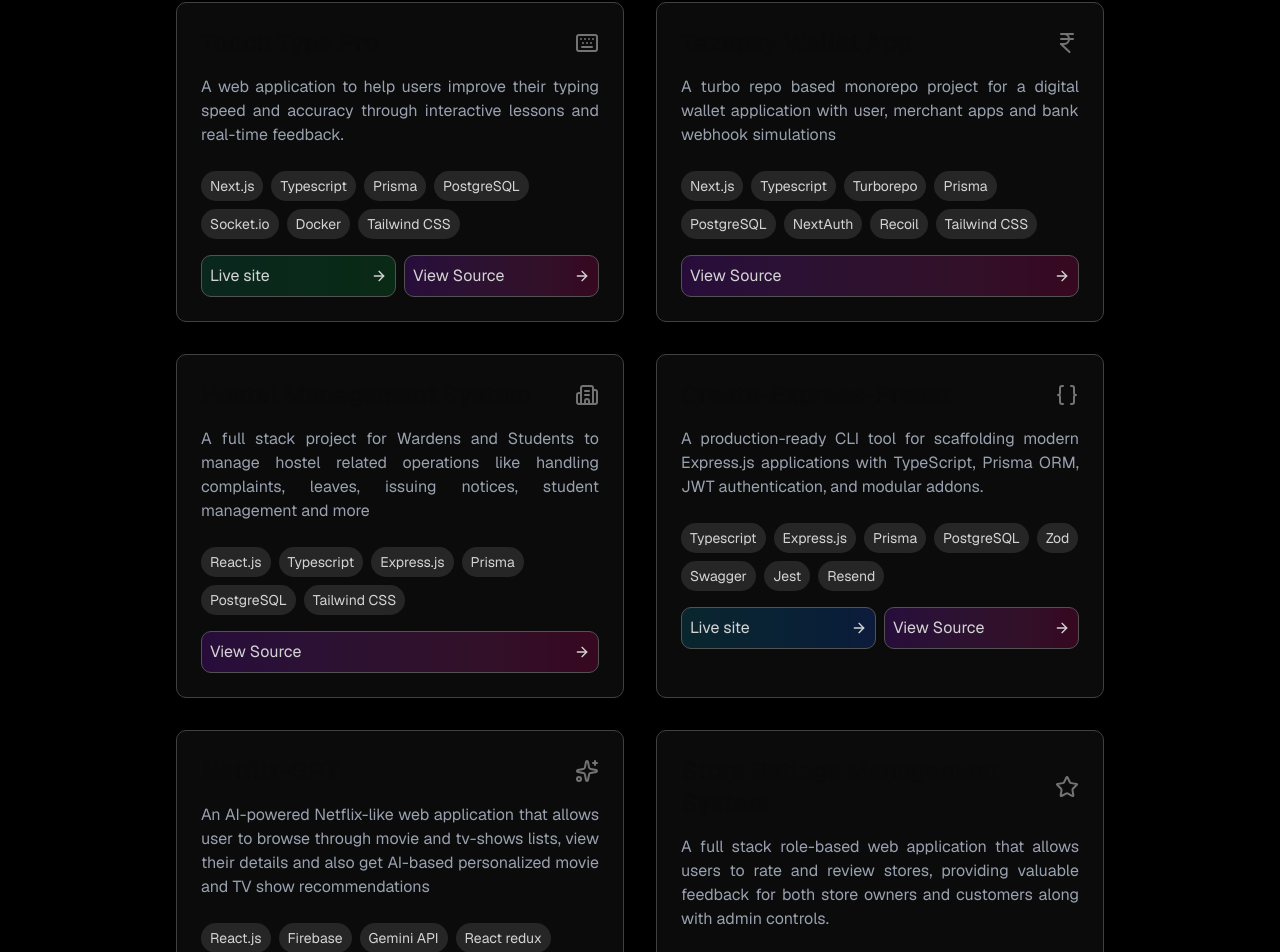
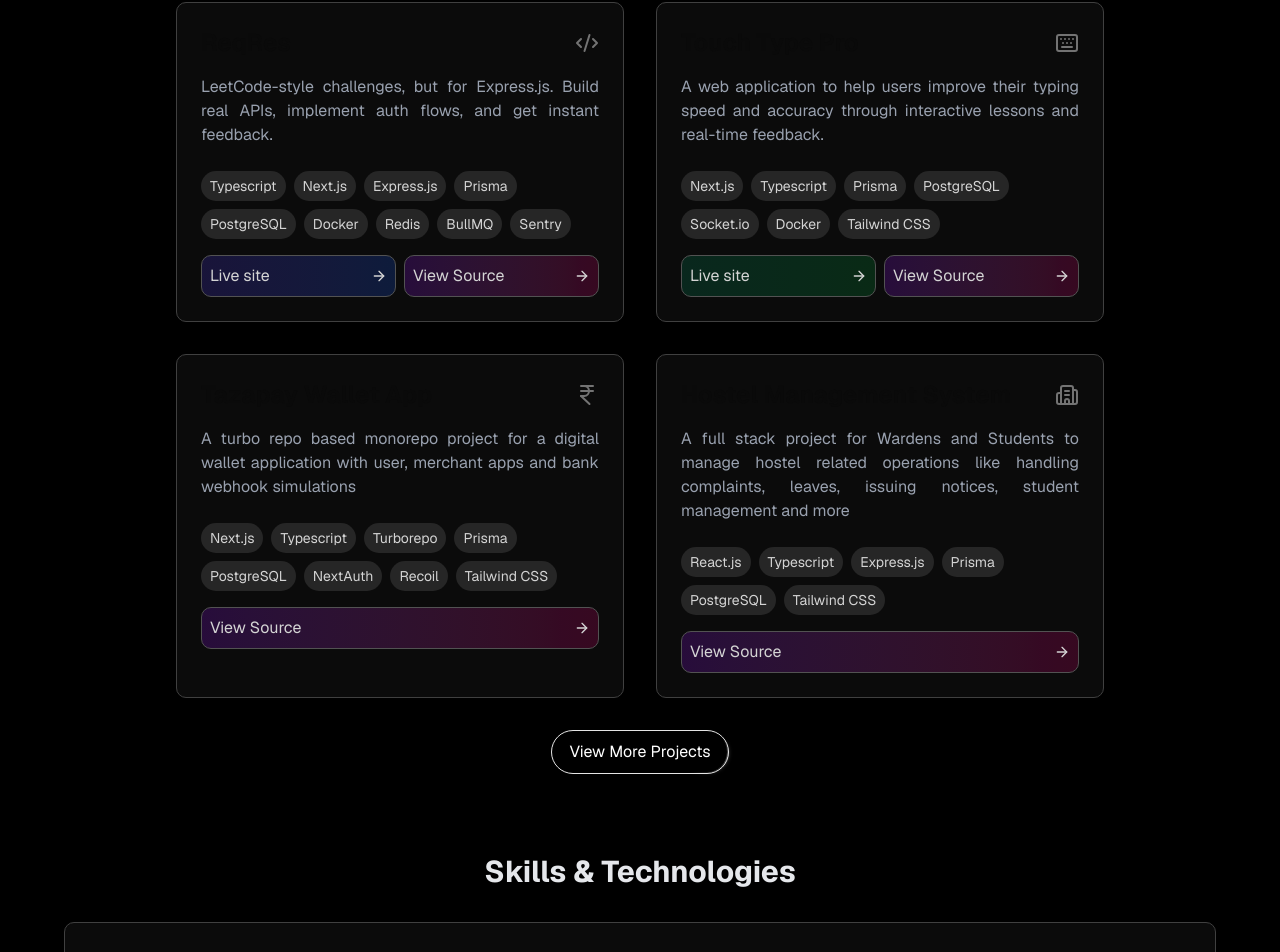
Before and after one commit to mrap10/portfolio, a Next.js app: page / in a window 1280 px wide. Shown: the part 1842-2794 px from the top of the page. Built offline with nearby package versions, Linux system fonts and the light colour scheme; no server answers.

Commit message:
feat: add more projects and refactor projects layout

```diff
--- a/app/(sections)/Projects.tsx
+++ b/app/(sections)/Projects.tsx
@@ -1,13 +1,26 @@
 "use client";
 
 import ProjectsCard from "@/components/ui/projects-card"
-import { Keyboard, Building2, Sparkles, Braces, IndianRupee, Star } from "lucide-react"
+import { Keyboard, Building2, Sparkles, IndianRupee, Star, Code2, Terminal, TreePine } from "lucide-react"
 import { useScrollReveal } from "../hooks/useScrollReveal";
+import { HoverBorderGradient } from "@/components/ui/hover-border-gradient";
+import { useState } from "react";
 
 export default function Projects() {
     const { ref, isRevealed } = useScrollReveal();
+    const [showAll, setShowAll] = useState(false);
+
 
     const projectsData = [
+        {
+            title: "ReqRes",
+            description: "LeetCode-style challenges, but for Express.js. Build real APIs, implement auth flows, and get instant feedback.",
+            projectUrl: "https://github.com/mrap10/reqres",
+            liveUrl: "https://reqres.online",
+            languages: ["Typescript", "Next.js", "Express.js", "Prisma", "PostgreSQL", "Docker", "Redis", "BullMQ", "Sentry"],
+            icon: <Code2 className="w-6 h-6" />,
+            glowColor: "indigo" as const
+        },
         {
             title: "Touch Type Pro",
             description: "A web application to help users improve their typing speed and accuracy through interactive lessons and real-time feedback.",
@@ -36,8 +49,16 @@ export default function Projects() {
             projectUrl: "https://github.com/mrap10/create-express-preset",
             liveUrl: "https://www.npmjs.com/package/create-express-preset",
             languages: ["Typescript", "Express.js", "Prisma", "PostgreSQL", "Zod", "Swagger", "Jest", "Resend"],
-            icon: <Braces className="w-6 h-6" />,
+            icon: <Terminal className="w-6 h-6" />,
             glowColor: 'cyan' as const
+        }, {
+            title: "Git Naughty-or-Nice",
+            description: "A fun christmas app to check if your GitHub contributions this year were naughty or nice, whether you deserve coal or cookies!",
+            projectUrl: "https://github.com/mrap10/git-naughty-or-nice",
+            liveUrl: "https://gitkarma.vercel.app",
+            languages: ["Next.js", "Typescript",  "Tailwind CSS", "Github API", "Motion"],
+            icon: <TreePine className="w-6 h-6" />,
+            glowColor: 'rose' as const
         }, {
             title: "Netflix-GPT",
             description: "An AI-powered Netflix-like web application that allows user to browse through movie and tv-shows lists, view their details and also get AI-based personalized movie and TV show recommendations",
@@ -53,7 +74,7 @@ export default function Projects() {
             icon: <Star className="w-6 h-6" />,
             glowColor: 'cyan' as const
         }
-    ]
+    ];
 
     return (
         <div id="projects" className="my-10 pt-5 flex flex-col items-center justify-center">
@@ -62,7 +83,7 @@ export default function Projects() {
                 <p className="text-neutral-400 text-center sm:px-0 px-2">Some of my projects that showcase my skills and expertise in web development.</p>
             </div>
             <div className={`grid md:grid-cols-2 gap-8 mt-8 scroll-reveal ${isRevealed ? 'revealed' : ''}`} style={{ transitionDelay: '0.2s' }}>
-                {projectsData.map((project) => (
+                {projectsData.slice(0, showAll ? projectsData.length : 4).map((project) => (
                     <ProjectsCard
                         key={project.title}
                         title={project.title}
@@ -75,6 +96,16 @@ export default function Projects() {
                     />
                 ))}
             </div>
+            <div className="mt-8">
+                <HoverBorderGradient
+                    containerClassName="rounded-full"
+                    as="button"
+                    className="bg-black text-white flex items-center space-x-2 cursor-pointer"
+                    onClick={() => setShowAll(!showAll)}
+                >
+                    {showAll ? 'Show Less' : 'View More Projects'}
+                </HoverBorderGradient>
+            </div>
         </div>
     )
 }
--- a/components/ui/projects-card.tsx
+++ b/components/ui/projects-card.tsx
@@ -10,7 +10,7 @@ interface ProjectsCardProps {
     languages: string[];
     icon?: React.ReactNode;
     liveUrl?: string;
-    glowColor?: 'emerald' | 'amber' | 'cyan' | 'red' | 'violet';
+    glowColor?: 'emerald' | 'amber' | 'cyan' | 'red' | 'violet' | 'indigo' | 'rose';
 }
 
 const colorThemes = {
@@ -64,6 +64,26 @@ const colorThemes = {
         liveBorder: 'hover:border-violet-500',
         liveShadow: 'hover:shadow-[0_0_15px_rgba(139,92,246,0.4)]',
     },
+    indigo: {
+        shadow: 'hover:shadow-[0_0_30px_rgba(99,102,241,0.3)]',
+        gradient: 'from-indigo-500/10 via-transparent to-blue-500/10',
+        titleHover: 'group-hover:text-indigo-400',
+        iconHover: 'group-hover:text-indigo-400',
+        languageBorder: 'hover:border-indigo-500 hover:shadow-[0_0_10px_rgba(99,102,241,0.5)]',
+        liveBg: 'from-indigo-600/20 to-blue-600/20 hover:from-indigo-600/40 hover:to-blue-600/40',
+        liveBorder: 'hover:border-indigo-500',
+        liveShadow: 'hover:shadow-[0_0_15px_rgba(99,102,241,0.4)]',
+    },
+    rose: {
+        shadow: 'hover:shadow-[0_0_30px_rgba(244,63,94,0.3)]',
+        gradient: 'from-rose-500/10 via-transparent to-pink-500/10',
+        titleHover: 'group-hover:text-rose-400',
+        iconHover: 'group-hover:text-rose-400',
+        languageBorder: 'hover:border-rose-500 hover:shadow-[0_0_10px_rgba(244,63,94,0.5)]',
+        liveBg: 'from-rose-600/20 to-pink-600/20 hover:from-rose-600/40 hover:to-pink-600/40',
+        liveBorder: 'hover:border-rose-500',
+        liveShadow: 'hover:shadow-[0_0_15px_rgba(244,63,94,0.4)]',
+    }
 };
 
 export default function ProjectsCard({ title, description, imageUrl, projectUrl, languages, icon, liveUrl, glowColor = 'cyan' }: ProjectsCardProps) {
@@ -81,7 +101,7 @@ export default function ProjectsCard({ title, description, imageUrl, projectUrl,
     return (
         <div className={`group flex flex-col border border-neutral-700 rounded-lg p-6 gap-4 max-w-md relative overflow-hidden transition-all duration-300 hover:border-neutral-500 ${theme.shadow} hover:-translate-y-1 bg-neutral-900/50 backdrop-blur-sm`}>
             <div className="absolute inset-0 opacity-0 group-hover:opacity-100 transition-opacity duration-300 pointer-events-none">
-                <div className={`absolute inset-0 bg-gradient-to-br ${theme.gradient} blur-xl`}></div>
+                <div className={`absolute inset-0 bg-linear-to-br ${theme.gradient} blur-xl`}></div>
             </div>
 
             <div className="relative z-10 flex flex-col gap-4">
@@ -113,14 +133,14 @@ export default function ProjectsCard({ title, description, imageUrl, projectUrl,
                     {liveUrl && (
                         <button
                             onClick={handleLiveClick}
-                            className={`w-full p-2 flex justify-between items-center rounded-lg cursor-pointer border border-neutral-600 text-neutral-300 bg-gradient-to-r ${theme.liveBg} ${theme.liveBorder} hover:text-white ${theme.liveShadow} transition-all duration-300`}
+                            className={`w-full p-2 flex justify-between items-center rounded-lg cursor-pointer border border-neutral-600 text-neutral-300 bg-linear-to-r ${theme.liveBg} ${theme.liveBorder} hover:text-white ${theme.liveShadow} transition-all duration-300`}
                         >
                             Live site <ArrowRightIcon className="w-4 h-4" />
                         </button>
                     )}
                     <button
                         onClick={handleSourceClick}
-                        className="w-full p-2 flex justify-between items-center rounded-lg cursor-pointer border border-neutral-600 text-neutral-300 bg-gradient-to-r from-purple-600/20 to-pink-600/20 hover:from-purple-600/40 hover:to-pink-600/40 hover:border-purple-500 hover:text-white hover:shadow-[0_0_15px_rgba(168,85,247,0.4)] transition-all duration-300"
+                        className="w-full p-2 flex justify-between items-center rounded-lg cursor-pointer border border-neutral-600 text-neutral-300 bg-linear-to-r from-purple-600/20 to-pink-600/20 hover:from-purple-600/40 hover:to-pink-600/40 hover:border-purple-500 hover:text-white hover:shadow-[0_0_15px_rgba(168,85,247,0.4)] transition-all duration-300"
                     >
                         View Source <ArrowRightIcon className="w-4 h-4" />
                     </button>
--- a/package.json
+++ b/package.json
@@ -31,6 +31,7 @@
     "@types/react": "^19",
     "@types/react-dom": "^19",
     "@types/three": "^0.181.0",
+    "baseline-browser-mapping": "^2.10.0",
     "eslint": "^9",
     "eslint-config-next": "16.0.1",
     "tailwindcss": "^4",
```
Also changed, not shown: 1 other file (tests, documents, lock files or other folders).
